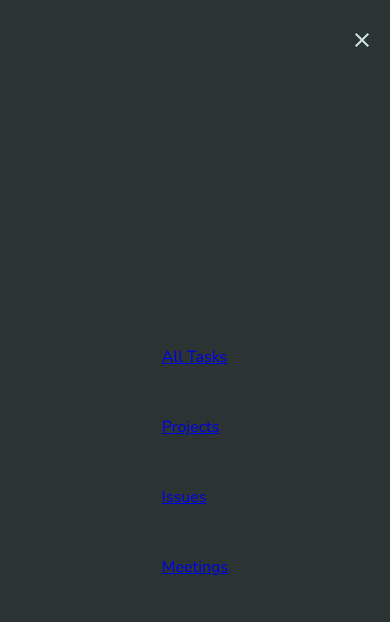
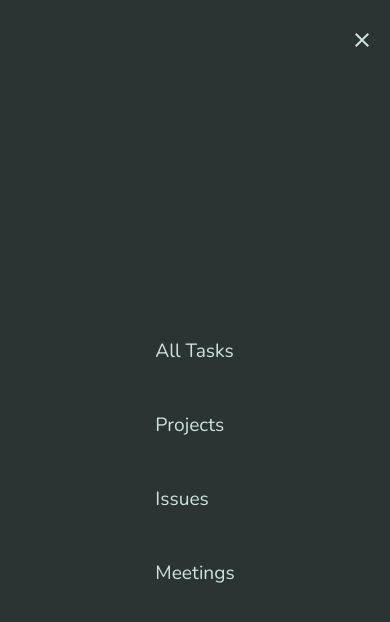
Before and after one commit to CodeJeffreyG/Task-List, a React (Create React App) app: page / in a window 390 px wide. Both pictures are taken after a click on the icon 362 px from the left and 40 px from the top of the page. Shown: the top 622 px of the page. Built offline with nearby package versions, Linux system fonts and the light colour scheme.

Commit message:
FIXED IT AGAIN @mobile

```diff
--- a/src/components/hamburger/Hamburger.jsx
+++ b/src/components/hamburger/Hamburger.jsx
@@ -6,23 +6,23 @@ const Hamburger = (props) => {
   return (
     <main>
       <ul>
-        <li className="link">
-          <Link onClick={props.handleClick} to="/">
+        <li>
+          <Link className="link" onClick={props.handleClick} to="/">
             All Tasks
           </Link>
         </li>
         <li>
-          <Link onClick={props.handleClick} to="/projects">
+          <Link className="link" onClick={props.handleClick} to="/projects">
             Projects
           </Link>
         </li>
         <li>
-          <Link onClick={props.handleClick} to="/issues">
+          <Link className="link" onClick={props.handleClick} to="/issues">
             Issues
           </Link>
         </li>
         <li>
-          <Link onClick={props.handleClick} to="/meetings">
+          <Link className="link" onClick={props.handleClick} to="/meetings">
             Meetings
           </Link>
         </li>
--- a/src/components/hamburger/hamburger.scss
+++ b/src/components/hamburger/hamburger.scss
@@ -7,13 +7,18 @@ main {
   height: calc(100vh - 80px);
   background-color: #2c3333;
   color: #cbe4de;
+}
+
+main > ul > li  {
+  text-decoration: none;
+  list-style-type: none;
+  margin: 3rem;
+  cursor: pointer;
+  font-size: larger;
 
 }
 
-main > ul > li {
-    text-decoration: none;
-  list-style-type: none;
-  margin: 3rem;
-  cursor: pointer;
-
+.link {
+    color: inherit;
+    text-decoration: inherit;
 }
```
